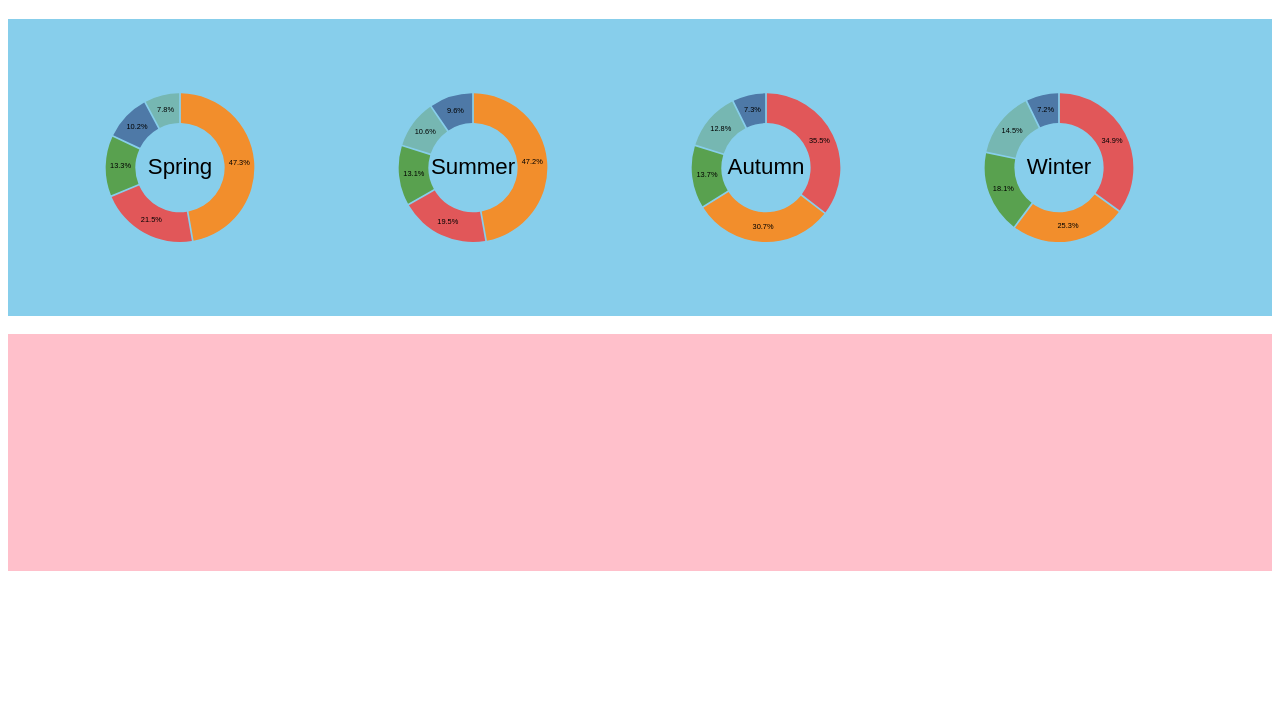
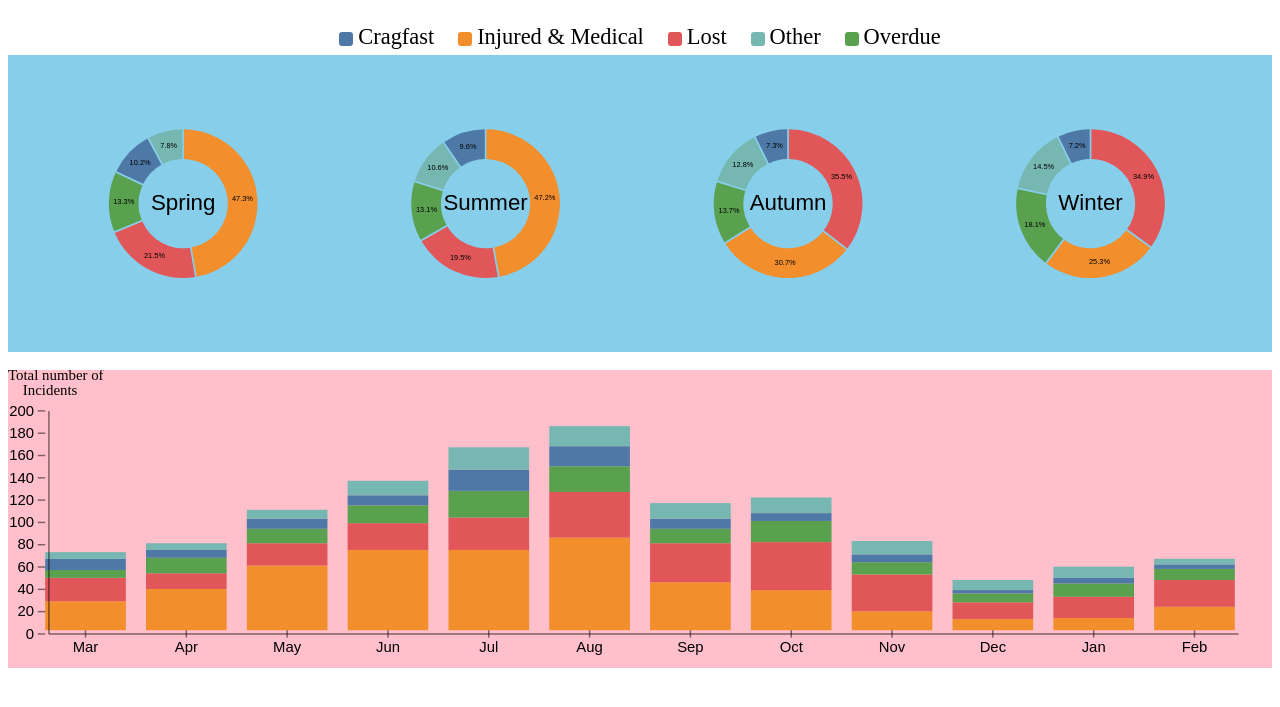
Before and after one commit to Shiminc/learning_D3, a plain HTML site: page pie_stack.html in a window 1280 px wide. Shown: the part 61-768 px from the top of the page. Drawn offline with Linux system fonts and the light colour scheme.

Commit message:
legend and axis

```diff
--- a/javascripts/main.js
+++ b/javascripts/main.js
@@ -1,6 +1,5 @@
 import {drawBarLabelSeparately} from './drawBarLabelSeparately.js';
 import {drawWithGroup} from './drawWithGroup.js';
-
 //weather data
 let data
 async function main() {
--- a/javascripts/pie_stacked/createPie.js
+++ b/javascripts/pie_stacked/createPie.js
@@ -1,7 +1,7 @@
 import {xScale, colorScale, chart, margin, whole_chart } from './variable.js'
 
 // define centre for 4 season donut based on month_order [0,12]
-const centres = [1,4,7,10]
+const centres = [4,7,10,1]
 const seasons = ['Spring','Summer','Autumn','Winter']
 
 // function createSeasonData (data, season){
@@ -79,7 +79,7 @@ export function createPie (data){
         let donutContainer = svg
             .append('g')
             .attr('class',`donut-${seasons[i]}`)
-            .attr('transform',`translate(${xScale(centres[i])+margin.horizontal},${chart.height/2+margin.vertical})`)
+            .attr('transform',`translate(${xScale(centres[i])+margin.horizontal*2},${chart.height/2+margin.vertical})`)
 
         //binding data
         let donut = donutContainer
--- a/javascripts/pie_stacked/createStackedBar.js
+++ b/javascripts/pie_stacked/createStackedBar.js
@@ -1,12 +1,134 @@
-import {xScale, chart, margin } from './variable.js'
+import {xScale, colorScale, chart, whole_chart, margin, incident_cause } from './variable.js'
+
+
+const parseMonth = d3.timeParse("%m")
+
+
+const stackGenerator = d3.stack()
+    .keys(incident_cause)
+    // .order(d3.stackOrderDescending)
+    // make it into 100% bar
+    // .offset(d3.stackOffsetExpand);
+
+
 
 
 export function createStackedBar (data){
+    console.log('original_data')
     console.table(data)
-        const svg = d3.select('#stacked_chart')
+    console.log(data)
+
+    const annotatedData = stackGenerator(data)
+    console.log(annotatedData)
+
+    //last series to get the max height
+    console.log(annotatedData[annotatedData.length - 1])
+    const maxUpperBoundary = d3.max(annotatedData[annotatedData.length - 1], d=>d[1])
+
+    const yScale = d3.scaleLinear()
+            .domain([0,maxUpperBoundary])
+            .range([chart.height,0])
+            .nice();
+
+    const svg = d3.select('#stacked_chart')
         .append('svg')
             .attr('id','svg-stacked')
-            .attr('viewBox',`0 0 ${chart.width} ${chart.height}`)
+            .attr('viewBox',`0 0 ${whole_chart.width} ${whole_chart.height}`)
             .style('background-color','pink')
 
+    const innerChart = svg.append("g")
+      .attr("transform", `translate(${margin.horizontal}, ${margin.vertical})`);
+
+
+    annotatedData.forEach(series => {
+
+        innerChart
+            .selectAll(`bar-${series.key}`)
+            .data(series)
+            .join('rect')
+                .attr('class',`bar-${series.key}`)
+                .attr('x',d=>{
+
+                    console.log('real month',d.data.month)
+                    return xScale(d.data.month)
+
+                })
+                .attr('y',d=>yScale(d[1]))
+                .attr('width', xScale.bandwidth())
+                .attr('height', d => yScale(d[0])-yScale(d[1]))
+                .attr('fill',colorScale(series.key))
+
+
+
+    });
+    console.log('dec',xScale(12))
+
+// d3.axisBottom(xScale).tickFormat(d => {
+//     return "ID: " + d;
+// });
+
+    const bottomAxis = d3.axisBottom(xScale)
+        // .tickValues(d3.range(0,12,1))
+        .tickSize(1)
+        // .tickFormat(d3.timeFormat('%b'))
+        .tickSizeOuter(0)
+
+    console.log(bottomAxis)
+
+    const leftAxis = d3.axisLeft(yScale)
+        .tickSize(1)
+        .tickSizeOuter(0)
+
+    console.log(leftAxis)
+
+    innerChart.append('g')
+        .attr('transform',`translate(0,${chart.height})`)
+        .call(bottomAxis)
+        .attr('font-size', '2px')
+        .attr('class','x-axis-bar')
+        .style("stroke-width", "0.2px")
+
+    innerChart.append('g')
+       .call(leftAxis)
+        .attr('font-size', '2px')
+        .attr('class','y-axis-bar')
+        .attr('text-anchor','end')
+        .style("stroke-width", "0.2px")
+
+    // edit the axis tick value into month by first changing it to time so the time format could be applied
+    d3.selectAll(".x-axis-bar text")
+    .text((e) => {
+            return d3.timeFormat("%b")(parseMonth(e))
+
+
+
+    });
+
+    // label for y using tspan
+
+    const leftAxisLabel = svg
+        .append('text')
+        .attr('class','leftAxisLabel-bar')
+        .attr('dominant-baseline','hanging')
+
+    leftAxisLabel
+        .append('tspan')
+            .text('Total number of')
+                .attr('font-size', '2px')
+
+
+    leftAxisLabel
+        .append('tspan')
+        .text('Incidents')
+        .attr('x','2')
+        .attr('dy',2)
+        .style('font-size', '2px')
+
+    // svg.append('line')
+    //     .attr('x1',xScale(6)-xScale.bandwidth()/2)
+    //     .attr('x2',xScale(6)-xScale.bandwidth()/2)
+    //     .attr('y1',chart.height)
+    //     .attr('y2',-chart.height)
+    //     .attr('stroke','black')
+
 }
--- a/javascripts/pie_stacked/variable.js
+++ b/javascripts/pie_stacked/variable.js
@@ -14,38 +14,41 @@ export const whole_chart = {
     'height': `${chart.height + margin.vertical*2}`,
 }
 
+// order/key for the stack bar chart generator
+export const incident_cause =['Injured & Medical','Lost','Overdue','Cragfast','Other']
 // scale
 
 export const xScale = d3.scaleBand()
-        .domain([0,1,2,3,4,5,6,7,8,9,10,11])
-        .range([margin.horizontal,chart.width])
+        .domain([3,4,5,6,7,8,9,10,11,12,1,2])
+        .range([0,chart.width])
         .paddingInner(0.2)
 
 export const colorScale = d3.scaleOrdinal()
         .domain(['Cragfast','Injured & Medical','Lost','Other','Overdue'])
         .range(d3.schemeTableau10)
 
+const colorLegend = ['Cragfast','Injured & Medical','Lost','Other','Overdue']
 
-// export const innerChart = svg.append('g')
-//             .attr('class','innerChart')
-//             .attr('transform', d=> `translate(${margin.horizontal}, ${margin.vertical})`)
+export function createLegend (){
+
+    //base with data for legend
+    const legendItems = d3.select('.legend-container')
+        .append('ul')
+            .attr('class','color-legend')
+        .selectAll('.color-legend-item')
+        .data(colorLegend)
+        .join('li')
+            .attr('class','color-legend-item');
+
+    legendItems
+        .append('span')
+            .attr('class','color-legend-item-color')
+            .style('background-color', d => colorScale(d))
+
+    legendItems
+        .append('span')
+            .attr('class','color-legend-item-label')
+            .text(d=>d)
 
 
-
-
-
-
-
-// export const yScale = d3.scaleLinear()
-//         .domain([0,9])
-//         .range([chart_heatmap.height,0])
-
-// export const colorScale = d3.scaleOrdinal()
-//                         .domain([0,8])
-//                         .range(d3.schemeOranges[9]);
-
-
-// // spell out the domain to make sure the color match one by one rather than the above. if use above, if you have to initiatialise to match the colour by for example console.log
-// export const colorScale = d3.scaleOrdinal()
-//                         .domain([0,1,2,3,4,5,6,7,8])
-//                         .range(d3.schemeOranges[9]);
+}
--- a/javascripts/pie_stacked/viz_main.js
+++ b/javascripts/pie_stacked/viz_main.js
@@ -1,5 +1,6 @@
 import {createPie} from './createPie.js'
 import {createStackedBar} from './createStackedBar.js'
+import {createLegend} from './variable.js';
 
 d3.json('./data/season_cause.json')
 .then(data => {
@@ -15,3 +16,5 @@ d3.json('./data/month_cause.json')
   createStackedBar(data)
   })
 .catch(error => console.log(error));
+
+createLegend();
--- a/pie_stack.html
+++ b/pie_stack.html
@@ -30,6 +30,7 @@
     <body>
         <h1>Seasonal fluctuation of Incidents</h1>
 
+		<div class="legend-container"></div>
 
         <div class = 'chartholder' id ="pie_chart"></div>
         <br>
--- a/styles.css
+++ b/styles.css
@@ -13,3 +13,53 @@
     font-family: Roboto, sans-serif;
     font-size: 8px
 }
+
+.x-axis-bar path,
+.x-axis-bar line,
+.y-axis-bar line,
+.y-axis-bar path {
+    stroke-opacity: 0.5
+
+}
+
+.y-axis-bar text {
+    transform: translateX(2.5px);
+}
+
+.x-axis-bar text {
+    transform: translateY(-2.5px);
+}
+
+.leftAxisLabel-bar text{
+    font: 2px
+}
+
+.color-legend {
+    display: flex;
+    justify-content: center;
+    flex-wrap: wrap;
+    margin: 0;
+    padding-left:0;
+}
+
+li {
+    list-style: none;
+}
+
+.color-legend-item {
+    margin: 5px 12px;
+    font-size:1.4rem;
+}
+
+.color-legend span {
+    display: inline-block;
+}
+
+.color-legend-item-color {
+    position: relative;
+    top: 2px;
+    width: 14px;
+    height: 14px;
+    margin-right:5px;
+    border-radius:3px;
+}
```
